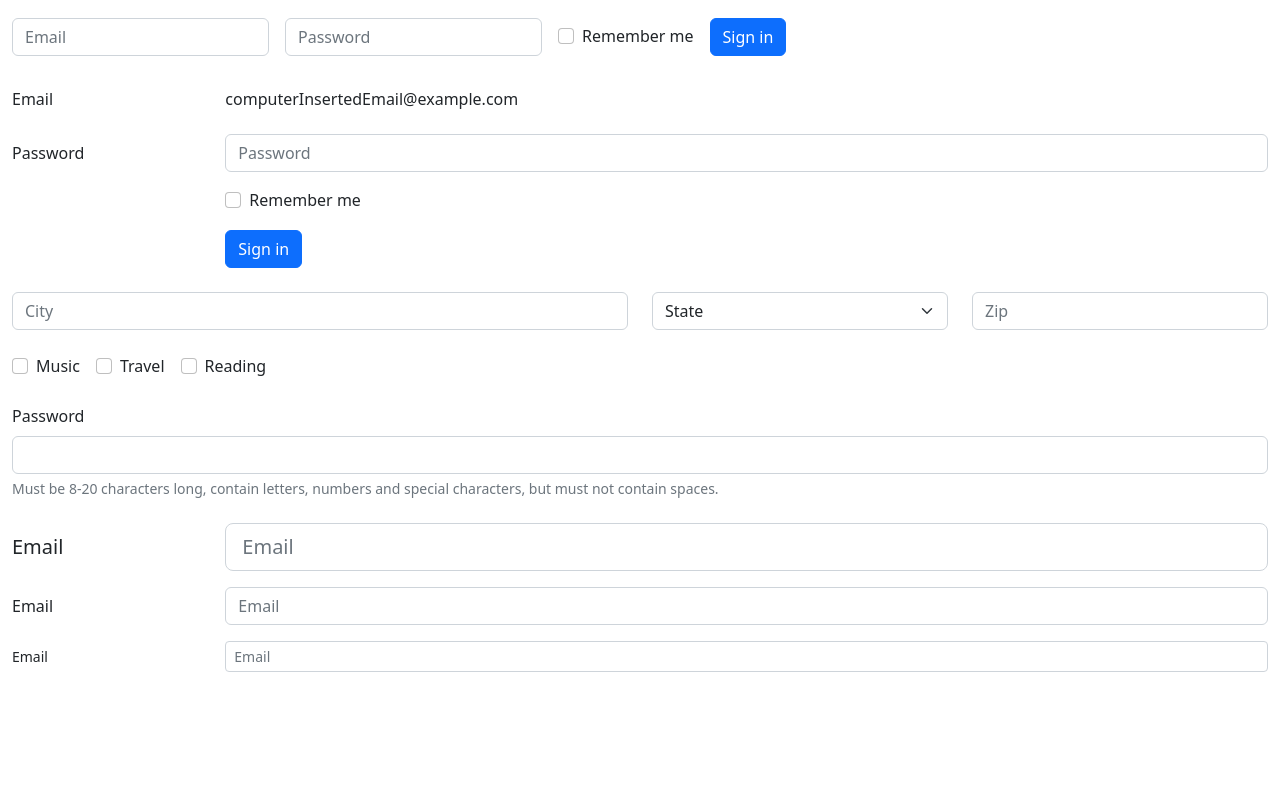
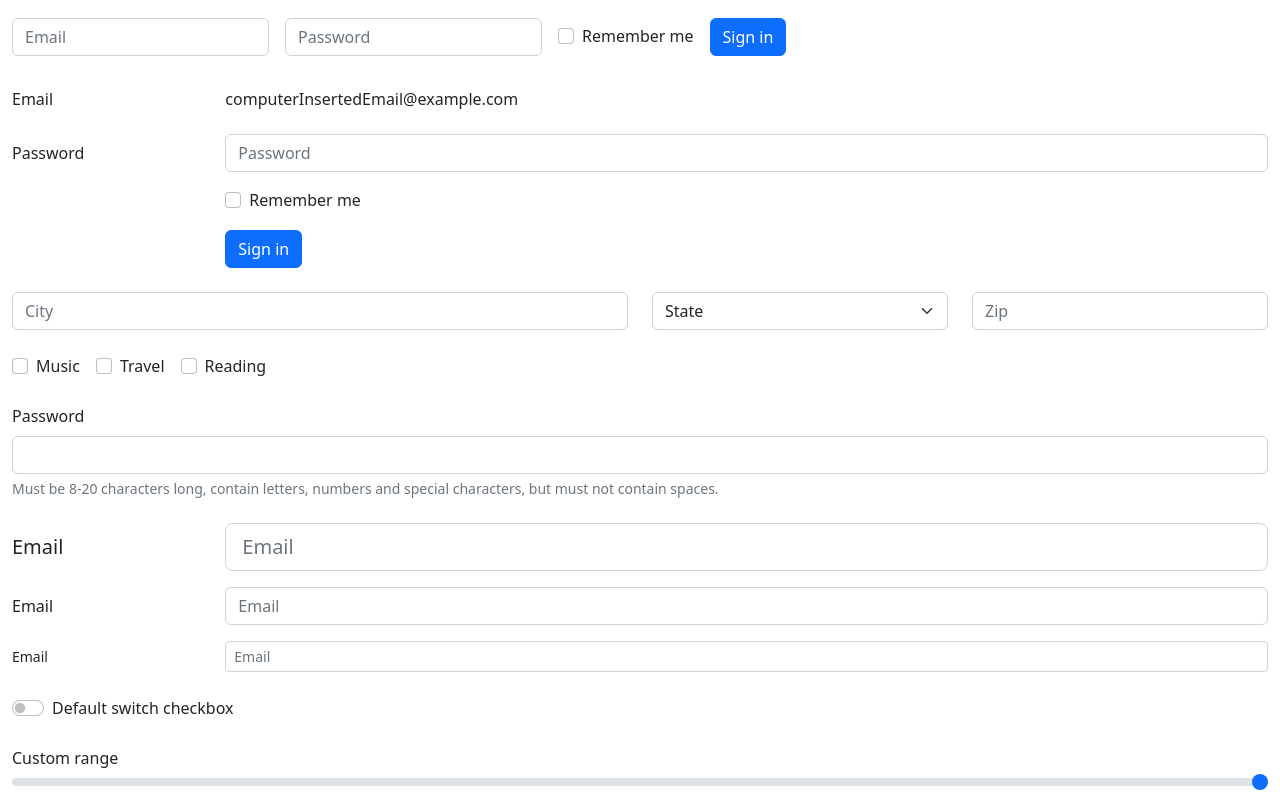
Before and after one commit to nicolasmatthewlee/bootstrap-playground, a React (Create React App) app: page / in a window 1280 px wide. Shown: the part 6150-6950 px from the top of the page. Before the commit the page ends 6846 px from the top, so only its background shows below. Built offline with nearby package versions, Linux system fonts and the light colour scheme.

Commit message:
worked through custom forms

```diff
--- a/src/App.js
+++ b/src/App.js
@@ -189,7 +189,6 @@ function App() {
         <p>paragraph in Bootstrap</p>
         <p className="lead">paragraph lead in Bootstrap</p>
         <br />
-
         {/* align text to left, center, right with text-start, text-center, text-end
         can also set align for different screen sizes (text-sm-center
         text-md-right) */}
@@ -197,7 +196,6 @@ function App() {
         <p className="text-center">text-center</p>
         <p className="text-end">text-end</p>
         <br />
-
         {/* can format text using standard html tags
 
         b-bold
@@ -243,7 +241,6 @@ function App() {
           <del>del</del>
         </p>
         <br />
-
         {/* can format uppercase, lowercase, capitalize with text-uppercase, text-lowercase, text-capitalize */}
         <p className="text-lowercase">
           text-lowercase: The quick brown fox jumps over the lazy dog.
@@ -255,7 +252,6 @@ function App() {
           text-capitalize: The quick brown fox jumps over the lazy dog.
         </p>
         <br />
-
         {/* utility classes can be used to set font-color */}
         <p className="text-primary">text-primary</p>
         <p className="text-secondary">text-secondary</p>
@@ -264,12 +260,10 @@ function App() {
         <p className="text-warning">text-warning</p>
         <p className="text-danger">text-danger</p>
         <p className="text-muted">text-muted</p>
-
         {/* blockquotes in Bootstrap - looks like a larger version of p */}
         <blockquote className="blockquote">
           <p>paragraph in blockquote with class blockquote</p>
         </blockquote>
-
         {/* for a properly attributed blockquote, put the blockquote
         (with class blockquote) in a figure tag and use a figcaption
         with class blockquote-footer that includes the author within
@@ -282,14 +276,12 @@ function App() {
             figcaption.blockquote-footer by <cite>cite html tag</cite>
           </figcaption>
         </figure>
-
         {/* truncate text with an ellipsis with text-truncate */}
         <div className="row">
           <div className="col-2 text-truncate">
             The quick brown fox jumps over the lazy dog.
           </div>
         </div>
-
         {/* text-wrap wraps text
         text-nowrap prevents text wrapping */}
         <div className="row">
@@ -298,7 +290,6 @@ function App() {
           </div>
         </div>
         <br />
-
         {/* use text-break to prevent a long word from breaking the layout */}
         <div className="row">
           <div className="col-1 border">
@@ -308,7 +299,6 @@ function App() {
             <p>The quickbrownfox jumps over the lazy dog.</p>
           </div>
         </div>
-
         {/* Bootstrap tables use regular html table tags with only table having class table
         there are also table classes like table-primary, table-danger, table-dark that color
         tables, table rows, or individual cells
@@ -462,7 +452,6 @@ function App() {
           </tbody>
         </table>
         <br />
-
         {/* compact table made with "table table-sm"
         can set dark to only thead with table-dark */}
         <table className="table table-sm">
@@ -501,7 +490,6 @@ function App() {
             </tr>
           </tbody>
         </table>
-
         {/* unordered list without bullets */}
         <ul className="list-unstyled">
           <li>Home</li>
@@ -515,7 +503,6 @@ function App() {
           <li>About Us</li>
           <li>Contact</li>
         </ul>
-
         {/* create a horizontal unordered list with ul.list-inline and
         each li.list-inline-item */}
         <ul className="list-inline">
@@ -524,7 +511,6 @@ function App() {
           <li className="list-inline-item">About</li>
           <li className="list-inline-item">Support</li>
         </ul>
-
         {/* dl=description list, dt=description term, dd=description definition
         To make a definition list, use standard html tags with the dl being a row
         and each dt, dd pair being a col */}
@@ -539,7 +525,6 @@ function App() {
             programs on the web that are executed by the user's web browser.
           </dd>
         </dl>
-
         {/* list groups are unordered lists with the class list-group and whose items
         have the class list-group-item; set the width to 50% with w-50
         set active and disabled */}
@@ -551,7 +536,6 @@ function App() {
           <li className="list-group-item disabled">list-group-item disabled</li>
         </ul>
         <br />
-
         {/* create a list-group without outer borders and rounded corners that is
         flush with its parent container with list-group list-group-flush */}
         <ul className="list-group list-group-flush w-50">
@@ -561,7 +545,6 @@ function App() {
           <li className="list-group-item">list-group-item</li>
         </ul>
         <br />
-
         {/* can use list-group with checkboxes and radios children of div must be labels
         with class list-group-item which house the input tag */}
         <div className="list-group w-50">
@@ -579,7 +562,6 @@ function App() {
           </label>
         </div>
         <br />
-
         {/* can use list-group with radio buttons too (remember children must be
           list-group-item); also, note that list-group does not have to be a list
           but can be a div, and list-group-item doesn't have to be a li either */}
@@ -602,7 +584,6 @@ function App() {
           </label>
         </div>
         <br />
-
         {/* can use list-group to create a sidebar menu where list-group-items
         are links with class "list-group-item list-group-item-action"
         containing i tags with Bootstrap icons and the name
@@ -629,7 +610,6 @@ function App() {
         <br />
         {/* can also add nearly any HTML within the list group, for example to
         create a list of article briefs  */}
-
         {/* list-group-item also has contextual classes for custom coloring
         list-group-item-action darkens list-group-item on hover */}
         <div className="list-group">
@@ -644,7 +624,6 @@ function App() {
           </li>
         </div>
         <br />
-
         {/* three types of forms in Bootstrap: vertical, horizontal, inline
 
         all textual form controls, including input and textarea require the
@@ -679,7 +658,6 @@ function App() {
           <button className="btn btn-primary">Sign in</button>
         </form>
         <br />
-
         {/* horizontal form
         create a row for each label-input row
         must set each label class to "col col-form label" for proper formatting
@@ -726,7 +704,6 @@ function App() {
           </div>
         </form>
         <br />
-
         {/* inline form */}
         <form action="">
           <div className="row align-items-center g-3">
@@ -764,7 +741,6 @@ function App() {
 
         Also, can make responsive form layouts, for example an inline
         form that becomes a vertical form on smaller viewports */}
-
         {/* can preset form values with input.form-control-plaintext instead
         of input.form-control and adding attribute readonly */}
         <form action="">
@@ -810,7 +786,6 @@ function App() {
           </div>
         </form>
         <br />
-
         {/* can size form controls with column-sizing */}
         <form action="">
           <div className="row">
@@ -828,7 +803,6 @@ function App() {
           </div>
         </form>
         <br />
-
         {/* to make an inline form of radio buttons, create div.row,
         div.col-12, and then div.form-check.form-check-inline for each
         checkbox with children being the input and label */}
@@ -855,7 +829,6 @@ function App() {
           </div>
         </div>
         <br />
-
         {/* add help text to form controls with div.form-text */}
         <label htmlFor="" className="form-label">
           Password
@@ -866,7 +839,6 @@ function App() {
           characters, but must not contain spaces.
         </div>
         <br />
-
         {/* add disabled attributes to form-controls (input, textarea, select)
         and Bootstrap will style them to reflect their disabled status
 
@@ -879,7 +851,6 @@ function App() {
         ^^ disabled form-controls cannot be highlighted, the text cannot be
         selected, while readonly form-controls can be selected (though not
         modified) */}
-
         {/* can set height of form-controls with col-form-label-lg
         or col-form-label-sm
 
@@ -919,15 +890,32 @@ function App() {
         </div>
         <br />
         {/* can also create a lg or sm form-select in the same way */}
-
         {/* form validation with Bootstrap uses the browser's native form
         validation API, styling with :invalid and :valid pseudo-classes
 
         when doing form-validation, check out Bootstrap documentation on
         this; I'm not going to copy this over now */}
-
         {/* bootstrap also supports new HTML5 inputs types including:
         datetime, number, email, url, search, range, color, url, etc. */}
+        {/* can also disable checkboxes and radios with disabled attribute;
+        Bootstrap will automatically style them to appear disabled */}
+        {/* create a toggle switch (custom checkbox) with "form-check form-switch"
+        as the class for the parent div that contains the checkbox input
+        and label
+        Can set to be pre-checked with checked attribute */}
+        <div className="form-check form-switch">
+          <input type="checkbox" className="form-check-input" />
+          <label htmlFor="" className="form-check-label">
+            Default switch checkbox
+          </label>
+        </div>
+        <br />
+
+        {/* create a range-slider with input type="range" and input class
+        form-range; specify min, max, and step with attributes */}
+        <label htmlFor="">Custom range</label>
+        <input type="range" className="form-range" min="0" max="8" step="2" />
+        <br />
       </div>
     </div>
   );
```
